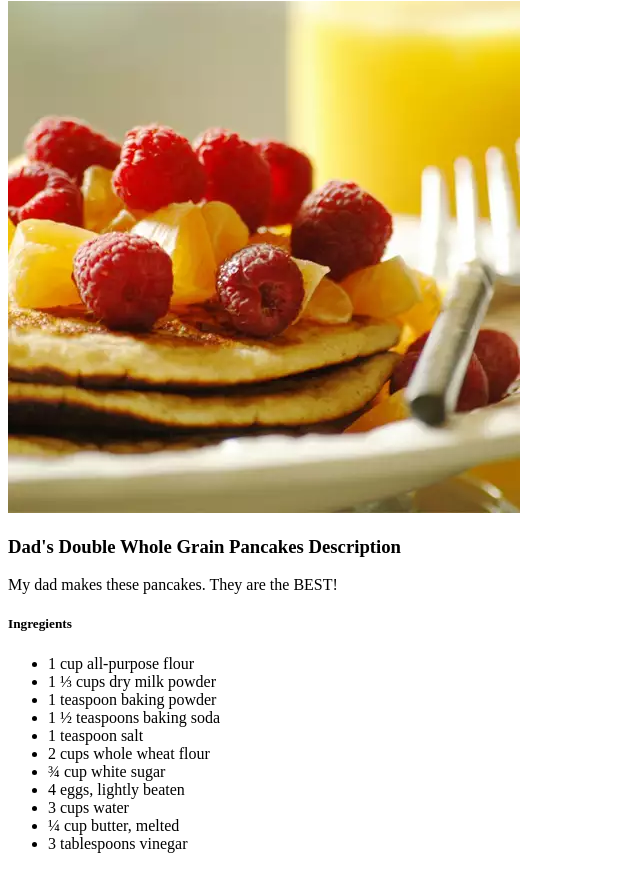
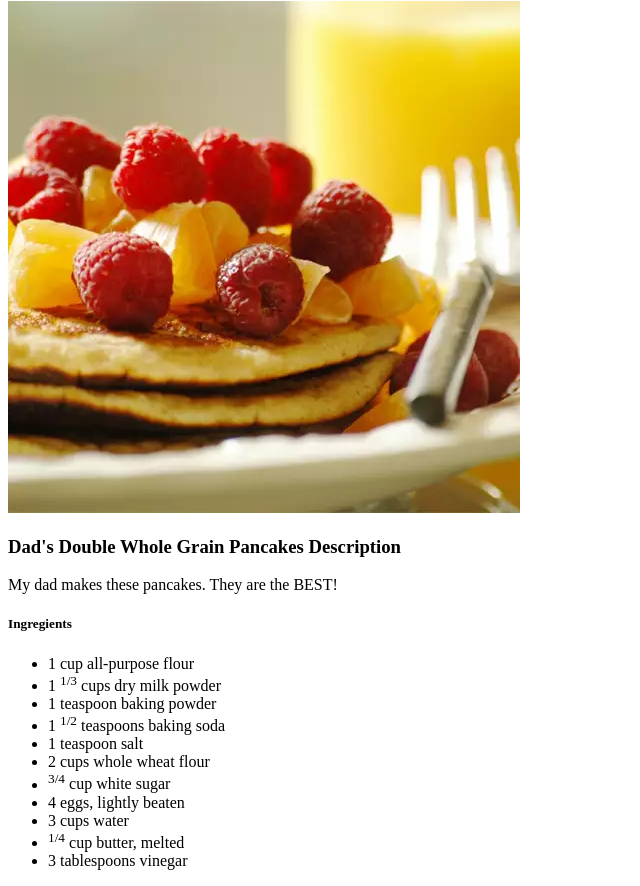
Before and after one commit to ProsperRk/odin-recipes, a plain HTML site: page recipes/grain-pancakes.html in a window 1280 px wide. Shown: the part 79-965 px from the top of the page, without its empty margins (0-640 px from the left). Drawn offline with Linux system fonts and the light colour scheme.

Commit message:
Edit grain-pancakes.html

```diff
--- a/recipes/grain-pancakes.html
+++ b/recipes/grain-pancakes.html
@@ -17,15 +17,15 @@
 
     <ul>
         <li>1 cup all-purpose flour</li>
-        <li>1 ⅓ cups dry milk powder</li>
+        <li>1 <sup>1/3</sup> cups dry milk powder</li>
         <li>1 teaspoon baking powder</li>
-        <li>1 ½ teaspoons baking soda</li>
+        <li>1 <sup>1/2</sup> teaspoons baking soda</li>
         <li>1 teaspoon salt</li>
         <li>2 cups whole wheat flour</li>
-        <li>¾ cup white sugar</li>
+        <li> <sup>3/4</sup> cup white sugar</li>
         <li>4 eggs, lightly beaten</li>
         <li>3 cups water</li>
-        <li>¼ cup butter, melted</li>
+        <li> <sup>1/4</sup> cup butter, melted</li>
         <li>3 tablespoons vinegar</li>
     </ul>
 </body>
```
